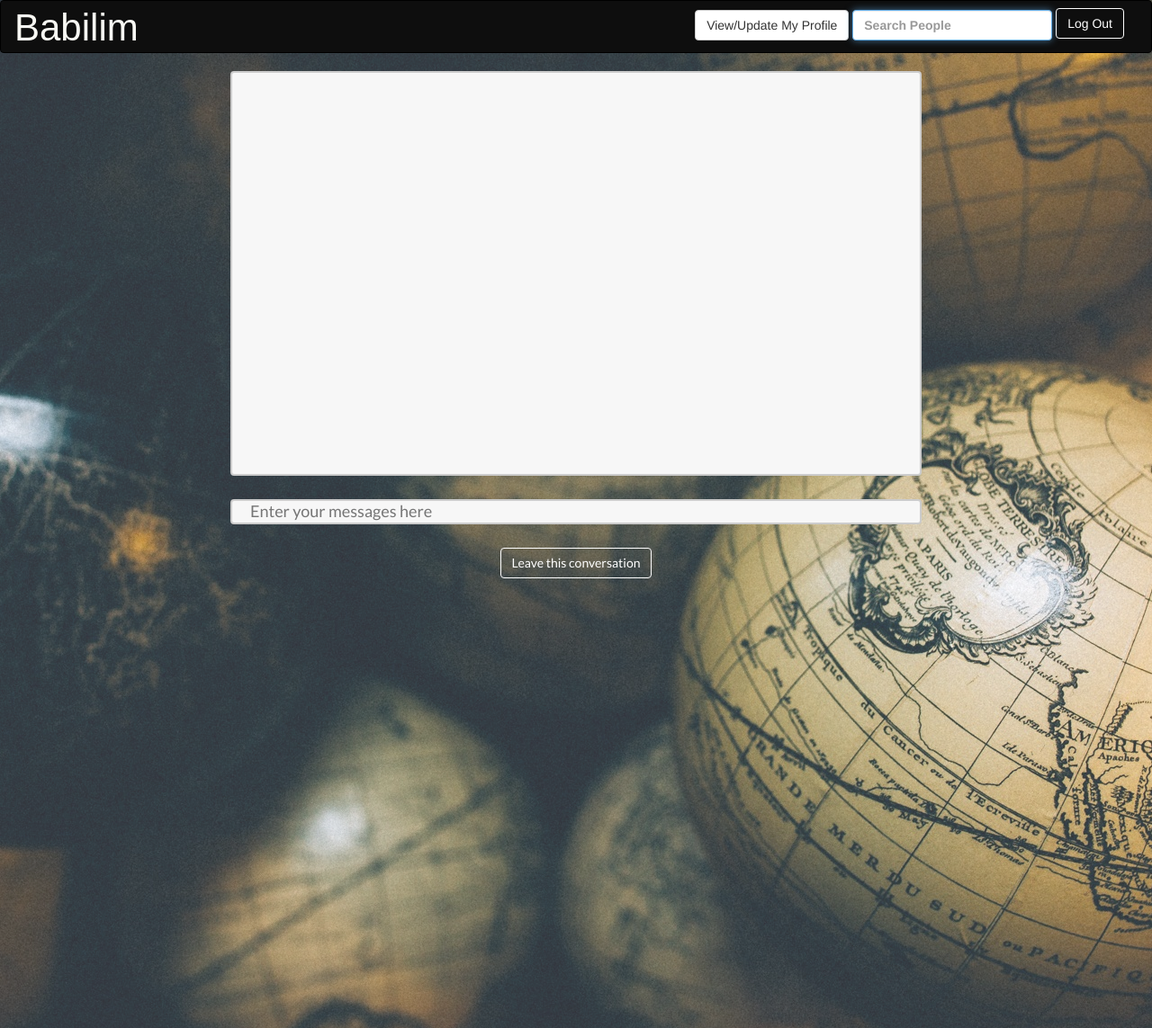
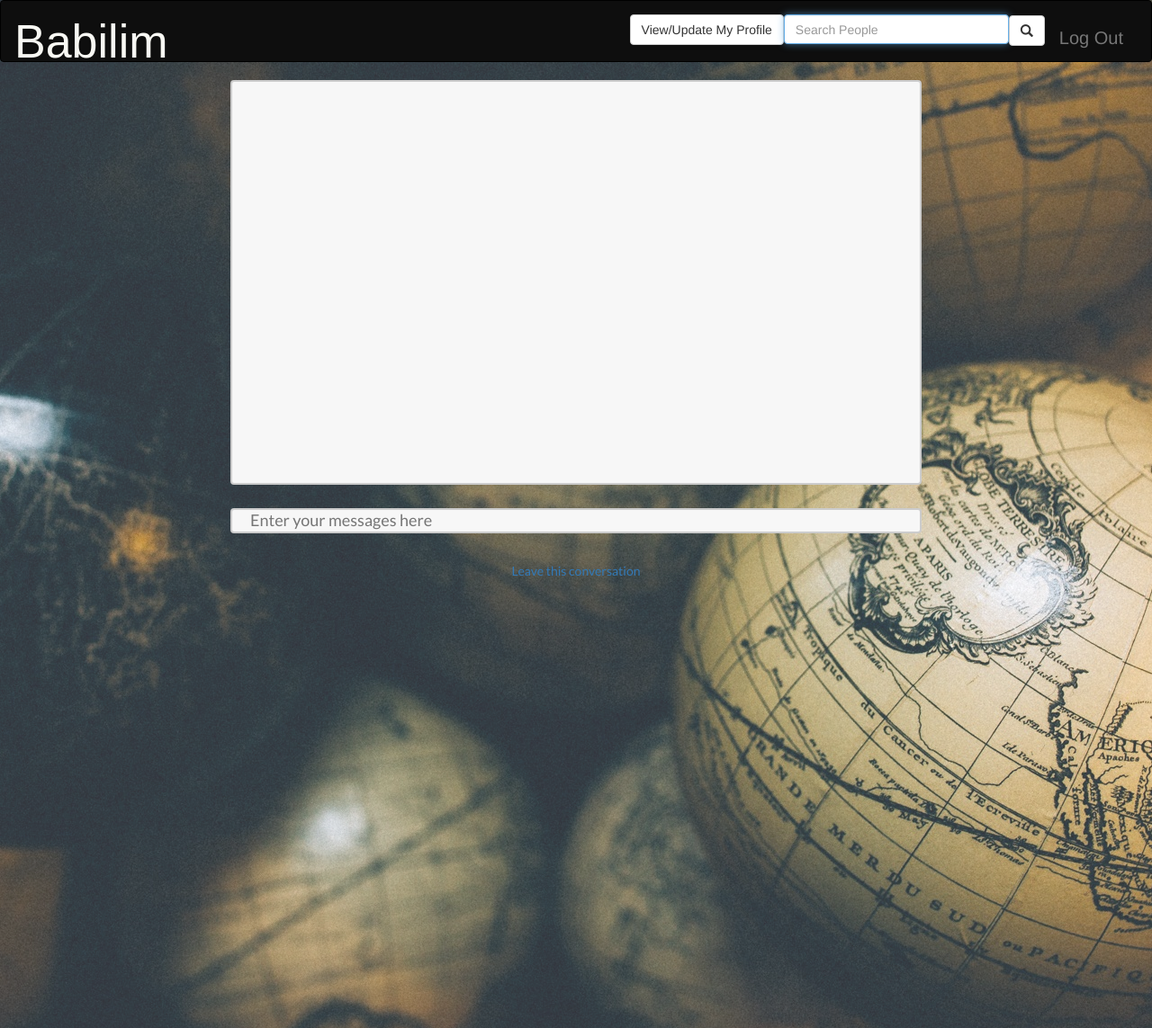
Before and after one commit to yusra-ahmed-zz/language-app, a Flask app: page /chat in a window 1280 px wide. Shown: the whole page at 90% size. Run offline with Flask 2, Linux system fonts and the light colour scheme; the visitor is signed in with stand-in values (Sample User, id 1); some libraries are stand-ins or nearby versions; some web fonts are replaced.

Commit message:
added more styling to dashboard

```diff
--- a/static/css/chat.css
+++ b/static/css/chat.css
@@ -43,14 +43,6 @@ input {
     resize: none;
 }
 
-a.transparent-input {
-   background-color: rgba(0, 0, 0, 0);
-   border-color: white;
-   color: white !important;
-   font-size: 14;
-   margin-bottom: 1%;
-}
-
 #world {
   position: fixed;
   top: -50%;
--- a/static/css/dashboard.css
+++ b/static/css/dashboard.css
@@ -4,13 +4,14 @@
 }
 
 .navbar-default {
+    padding-top: 15px !important;
     background-color: #0e0e0e !important;
     border-color: black;
 }
 
 .navbar-brand {
     padding-top: 20px !important;
-    font-size: 42px !important;
+    font-size: 52px !important;
     font-family: 'Hammersmith One', sans-serif;
     color: #f9f9f4 !important;
 }
@@ -40,22 +41,3 @@ button {
     color: white;
     background-size: 50px;
 }
-
-.glyphicon.glyphicon-user {
-    font-size: 24px;
-    padding-top: 4px;
-    padding-left: 14px;
-    padding-bottom: 1%;
-}
-
-a.transparent-input {
-   background-color: rgba(0, 0, 0, 0);
-   border-color: white;
-   color: white !important;
-   font-size: 14;
-}
-
-ul.dropdown-menu {
-    top: 32px !important;
-    left: 25%;
-}
--- a/templates/base.html
+++ b/templates/base.html
@@ -9,7 +9,6 @@
   <script src="https://ajax.googleapis.com/ajax/libs/jquery/3.1.1/jquery.min.js"></script>
   <script src="https://code.jquery.com/jquery.js"></script>
   <script src="//code.jquery.com/jquery-1.11.1.min.js"></script>
-  <link rel="stylesheet" type="text/css" href="token-input.css" />
   <script type="text/javascript" src="//cdnjs.cloudflare.com/ajax/libs/socket.io/1.3.5/socket.io.min.js"></script>
   <link href="/static/css/dashboard.css" rel="stylesheet">
 
@@ -42,7 +41,7 @@
     <nav class="navbar navbar-default">
       <div class="container-fluid">
         <div class="navbar-header">
-          <button type="button" class="navbar-toggle collapsed" data-toggle="collapse" data-target="#navbar"aria-expanded="false" aria-controls="navbar">
+          <button type="button" class="navbar-toggle collapsed" data-toggle="collapse" data-target="#bs-example-navbar-collapse-1" aria-expanded="false" aria-controls="navbar">
             <span class="sr-only">Toggle navigation</span>
             <span class="icon-bar"></span>
             <span class="icon-bar"></span>
@@ -52,17 +51,17 @@
         </div>
         <!-- Collect the nav links, forms, and other content for toggling -->
         <div class="navbar-collapse collapse" id="bs-example-navbar-collapse-1">
-          <div class="nav navbar-nav navbar-form dropdown navbar-right">
-            <!-- <ul class="nav navbar-nav navbar-right"> -->
-              <!-- <form class="navbar-form navbar-right"> -->
-                <button type="button" class="btn btn-default btn-md" data-toggle="modal" data-target="#user_profile">View/Update My Profile</a></button>
-                  <label>
-                    <input id="search_input" data-toggle="dropdown" type="search" class="form-control" placeholder="Search People" autofocus="autofocus" autocomplete="off" onkeyup="checkTextField();">
-                    <ul id="search_results" class="dropdown-menu" role="menu">
-                    </ul>
-                  </label>
-                <a href="/logout" id="logout" class="btn btn-md transparent-input">Log Out</a>
-          </div>
+          <ul class="nav navbar-nav navbar-right">
+            <li><button type="button" class="btn btn-default btn-md" data-toggle="modal" data-target="#user_profile">View/Update My Profile</a></button></li>
+            <li class="dropdown">
+              <input id="search_input" data-toggle="dropdown" type="search" class="form-control" placeholder="Search People" autofocus="autofocus" autocomplete="off" style="width: 250px; height: 33px">
+              <ul class="dropdown-menu dropdown-menu-left" role="menu" id="search_results">
+              </ul>
+            </li>
+            <li><button type="button" id="search-button" class="btn btn-default btn-md glyphicon glyphicon-search"></button>
+            </li>
+            <li><a href="/logout" id="logout" class="btn btn-sm transparent-input">Log Out</a></li>
+          </ul>
         </div><!-- /.navbar-collapse -->
     </nav>
   </div><!-- /.container-fluid -->
--- a/templates/dashboard.html
+++ b/templates/dashboard.html
@@ -6,7 +6,7 @@
 
 {% block body %}
 
-<script type="text/javascript" src="/static/js/twitter-bootstrap.js"></script>
+<!-- <script type="text/javascript" src="/static/js/twitter-bootstrap.js"></script> -->
 <link rel="stylesheet" href="https://cdnjs.cloudflare.com/ajax/libs/bootstrap-select/1.12.1/css/bootstrap-select.min.css">
 <script src="https://cdnjs.cloudflare.com/ajax/libs/bootstrap-select/1.12.1/js/bootstrap-select.min.js"></script>
 
--- a/templates/signup_form.html
+++ b/templates/signup_form.html
@@ -1,6 +1,6 @@
 <html>
 <head>
-    <title>Signup Form</title>
+    <title>Babilim</title>
 </head>
 <body>
 <div style="display:inline">
```
